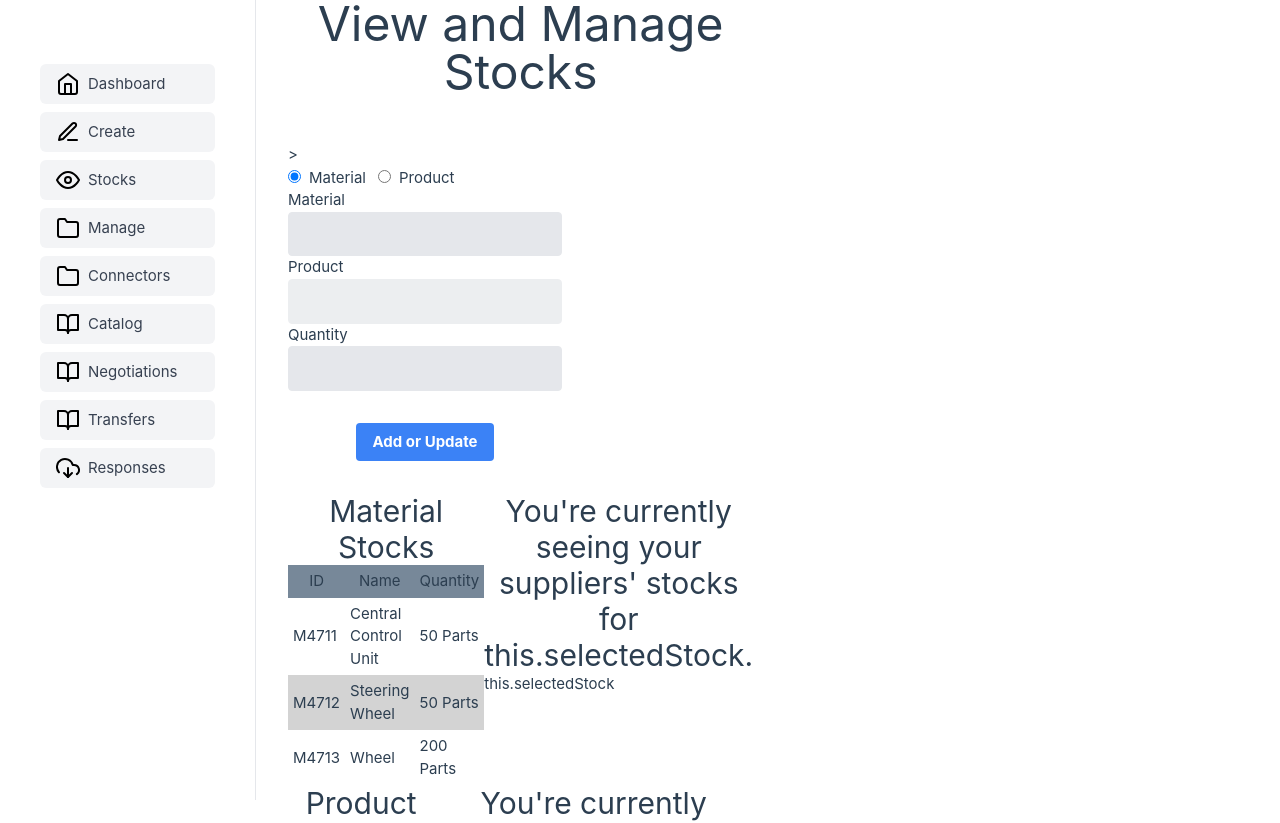
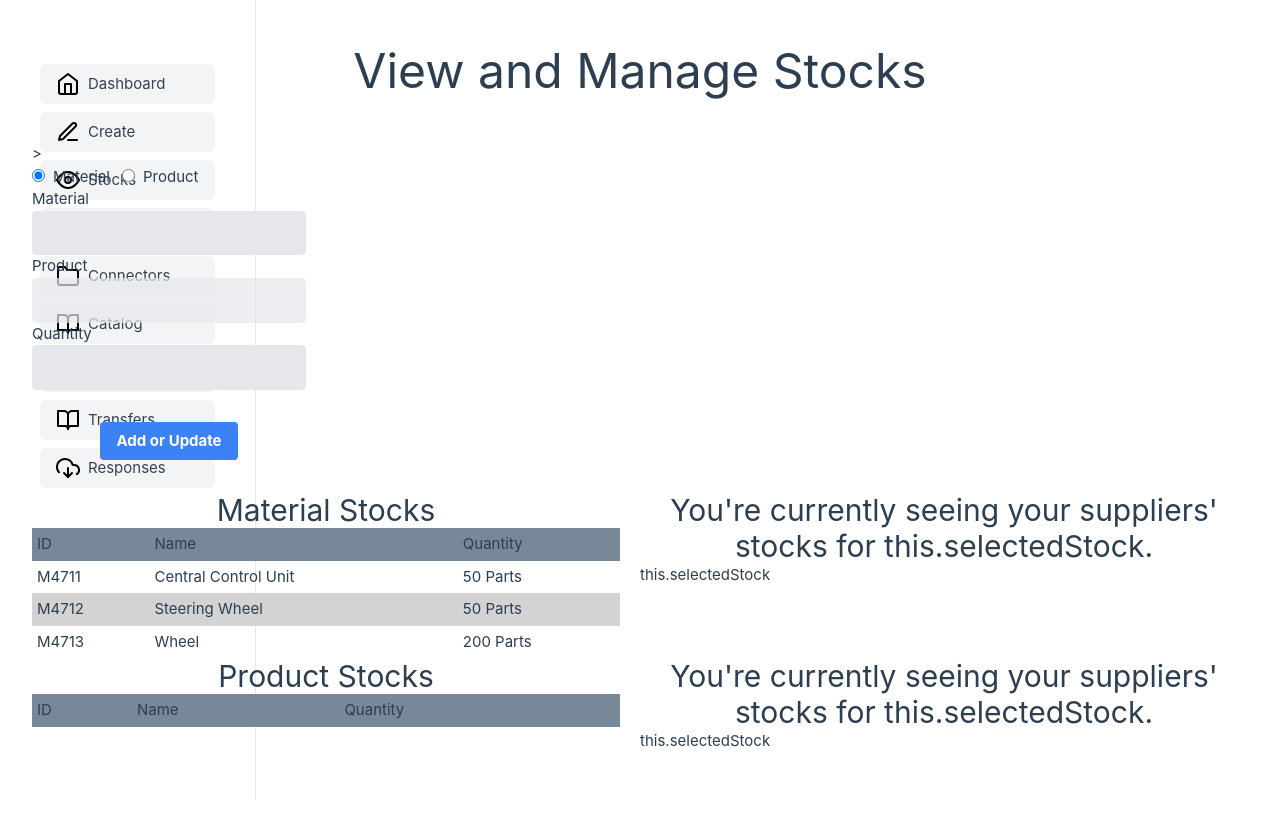
Before and after one commit to eclipse-tractusx/puris-frontend, a Vue app: page /stocks in a window 1280 px wide. Shown: the top 823 px of the page. After the commit the page ends 800 px from the top, so only its background shows below. Built offline with nearby package versions, Linux system fonts and the light colour scheme; what vue-json-viewer would draw is missing.

Commit message:
fix: overall layout and stock view span
- Views on medium sized desktops now start next to the side bar.
- Stock View Table now fits to container

```diff
--- a/src/App.vue
+++ b/src/App.vue
@@ -140,7 +140,7 @@ const appName = import.meta.env.VITE_APP_NAME;
         </aside>
       </div>
     </div>
-    <div class="ml-64 content-center overflow-auto">
+    <div class="sm:ml-64 lg:ml-0 content-center overflow-auto">
       <RouterView />
     </div>
   </div>
@@ -212,7 +212,7 @@ nav a:first-of-type {
   }
 
   #app {
-    display: grid;
+    //display: grid;
     grid-template-columns: 1fr 1fr;
     padding: 0 2rem;
   }
--- a/src/views/stock/StockTableSFC.vue
+++ b/src/views/stock/StockTableSFC.vue
@@ -1,10 +1,10 @@
 <template>
-  <div class="grow flex flex-row content-evenly">
+  <div class="flex flex-row">
     <!--class="grid grid-rows-1 grid-flow-col gap-4"> -->
-    <div>
+    <div class="basis-1/2 pr-5">
       <h2 class="text-center bold text-3xl">{{ title }}</h2>
-      <table class="table-auto">
-        <tr>
+      <table class="">
+        <tr class="text-left">
           <th>ID</th>
           <th>Name</th>
           <th>Quantity</th>
@@ -21,7 +21,7 @@
         </tr>
       </table>
     </div>
-    <div>
+    <div class="basis-1/2">
       <PartnerStockSFC
         selected-stock="this.selectedStock"
         :key="this.selectedStock"
@@ -65,4 +65,7 @@ export default {
 .highlight {
   background-color: orange;
 }
+table {
+  width:100%
+}
 </style>
```
